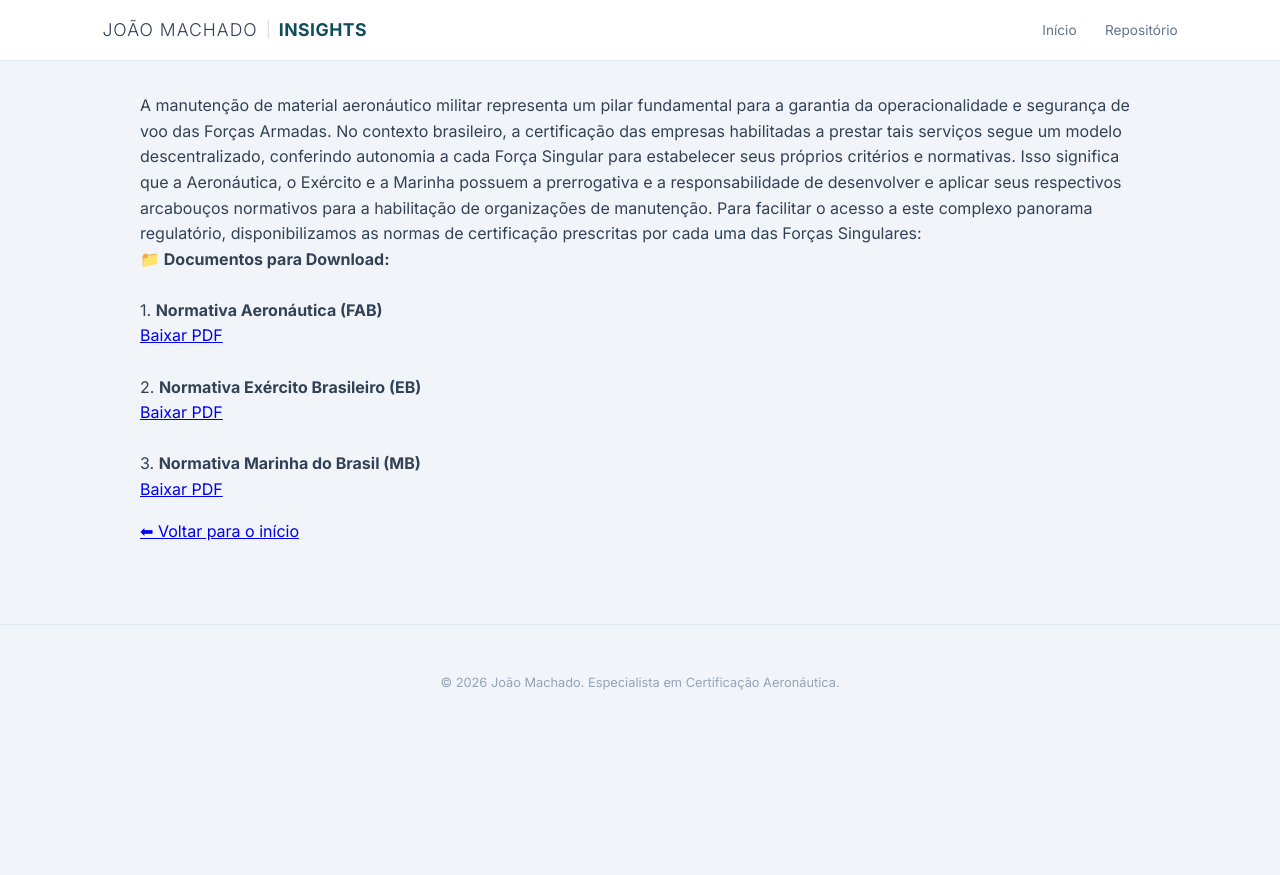
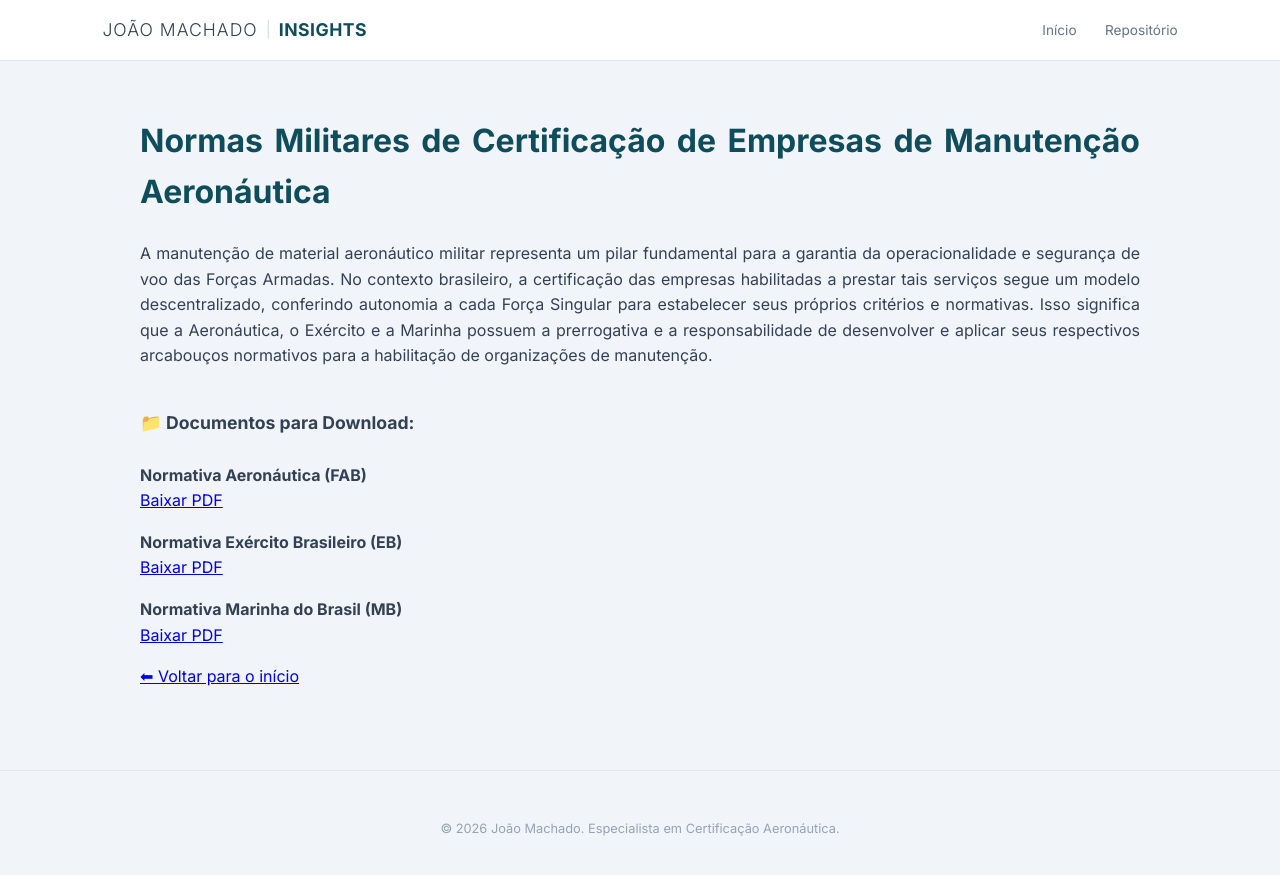
Before and after one commit to joaocfmachado1986/Blog, a Jekyll site: the page built from _posts/2026-01-30-normas-militares.md, in a window 1280 px wide. Shown: the top 875 px of the page. Built offline with Jekyll 4.4.1, drawn with Linux system fonts in a browser that asks for light colours.

Commit message:
Update 2026-01-30-normas-militares.md

```diff
--- a/_posts/2026-01-30-normas-militares.md
+++ b/_posts/2026-01-30-normas-militares.md
@@ -1,28 +1,35 @@
 ---
 layout: default
-title: "Normas Militares de Certificação de Empresas de Manutenção"
-date: 2026-01-30
+title: "Normas Militares de Certificação de Empresas de Manutenção Aeronáutica"
 ---
 
-<div class="post-card">
+<div class="post-card" style="text-align: justify;">
+
+<h1 style="color: #0f4c5c; margin-bottom: 1.5rem;">{{ page.title }}</h1>
 
 A manutenção de material aeronáutico militar representa um pilar fundamental para a garantia da operacionalidade e segurança de voo das Forças Armadas. No contexto brasileiro, a certificação das empresas habilitadas a prestar tais serviços segue um modelo descentralizado, conferindo autonomia a cada Força Singular para estabelecer seus próprios critérios e normativas.
 
 Isso significa que a Aeronáutica, o Exército e a Marinha possuem a prerrogativa e a responsabilidade de desenvolver e aplicar seus respectivos arcabouços normativos para a habilitação de organizações de manutenção.
 
-Para facilitar o acesso a este complexo panorama regulatório, disponibilizamos as normas de certificação prescritas por cada uma das Forças Singulares:
+<div style="margin-top: 2.5rem;"></div>
 
 <div class="download-box">
-    <strong>📁 Documentos para Download:</strong><br><br>
+    <strong style="font-size: 1.1rem;">📁 Documentos para Download:</strong><br><br>
 
-    1. <strong>Normativa Aeronáutica (FAB)</strong><br>
-    <a href="/arquivos/norma-fab.pdf" class="btn-download">Baixar PDF</a><br><br>
+    <div style="margin-bottom: 1rem;">
+        <strong>Normativa Aeronáutica (FAB)</strong><br>
+        <a href="/arquivos/norma-fab.pdf" class="btn-download">Baixar PDF</a>
+    </div>
 
-    2. <strong>Normativa Exército Brasileiro (EB)</strong><br>
-    <a href="/arquivos/norma-eb.pdf" class="btn-download">Baixar PDF</a><br><br>
+    <div style="margin-bottom: 1rem;">
+        <strong>Normativa Exército Brasileiro (EB)</strong><br>
+        <a href="/arquivos/norma-eb.pdf" class="btn-download">Baixar PDF</a>
+    </div>
 
-    3. <strong>Normativa Marinha do Brasil (MB)</strong><br>
-    <a href="/arquivos/norma-mb.pdf" class="btn-download">Baixar PDF</a>
+    <div>
+        <strong>Normativa Marinha do Brasil (MB)</strong><br>
+        <a href="/arquivos/norma-mb.pdf" class="btn-download">Baixar PDF</a>
+    </div>
 </div>
 
 </div>
```
